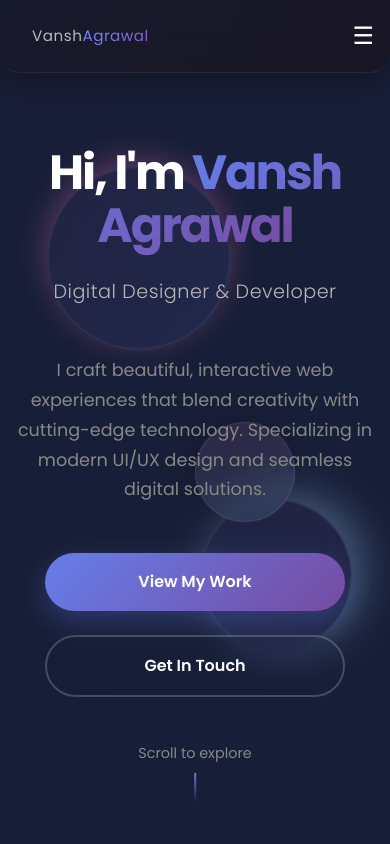
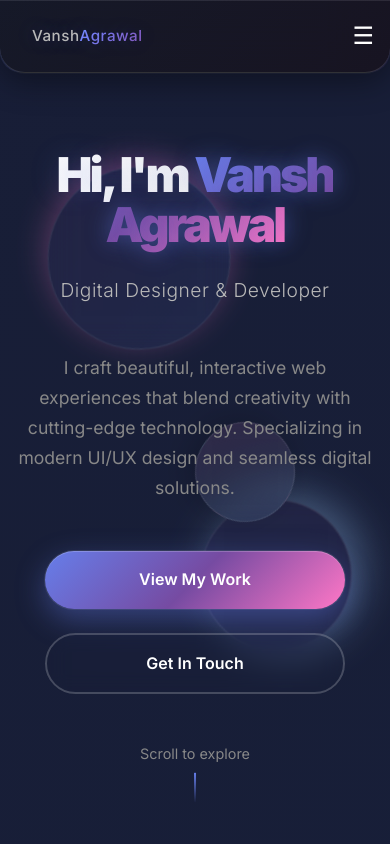
Before and after one commit to vansh070605/vansh070605.github.io, a React (Vite) app: page / in a window 390 px wide. Shown: the top 844 px of the page. Built offline with nearby package versions, Linux system fonts and the light colour scheme.

Commit message:
Enhanced UI with modern animations and improved visual effects

```diff
--- a/index.html
+++ b/index.html
@@ -6,7 +6,7 @@
     <title>Vansh Agrawal | Portfolio</title>
 
     <link rel="icon" href="/vite.svg" />
-    <link href="https://fonts.googleapis.com/css2?family=Poppins:wght@300;400;600;700&display=swap" rel="stylesheet" />
+    <link href="https://fonts.googleapis.com/css2?family=Inter:wght@300;400;500;600;700;800;900&family=Poppins:wght@300;400;600;700;800;900&display=swap" rel="stylesheet" />
 
     <style>
       html {
--- a/package.json
+++ b/package.json
@@ -7,7 +7,7 @@
   "build": "vite build",
   "preview": "vite preview",
   "predeploy": "npm run build",
-  "deploy": "gh-pages -d dist"
+  "deploy": "gh-pages -d dist --dotfiles"
 },
   "dependencies": {
     "framer-motion": "^11.0.0",
@@ -16,6 +16,7 @@
   },
   "devDependencies": {
     "@vitejs/plugin-react": "^4.2.1",
+    "gh-pages": "^6.3.0",
     "vite": "^5.4.20"
   }
 }
--- a/src/components/Hero.jsx
+++ b/src/components/Hero.jsx
@@ -100,11 +100,16 @@ const Hero = () => {
           <motion.h1
             style={{ y: y1, opacity, scale }}
             className="hero-title"
-            initial={{ opacity: 0, scale: 0.8 }}
-            animate={{ opacity: 1, scale: 1 }}
-            transition={{ duration: 1.2, delay: 0.5 }}
+            initial={{ opacity: 0, scale: 0.8, y: 50 }}
+            animate={{ opacity: 1, scale: 1, y: 0 }}
+            transition={{ duration: 1.5, delay: 0.5, ease: "easeOut" }}
           >
-            Hi, I'm <span className="highlight">Vansh Agrawal</span>
+            Hi, I'm <motion.span
+              className="highlight"
+              initial={{ opacity: 0, scale: 0.5 }}
+              animate={{ opacity: 1, scale: 1 }}
+              transition={{ duration: 1, delay: 1.2, ease: "backOut" }}
+            >Vansh Agrawal</motion.span>
           </motion.h1>
 
           <motion.p
@@ -112,31 +117,49 @@ const Hero = () => {
             className="hero-subtitle"
             initial={{ opacity: 0, y: 30 }}
             animate={{ opacity: 1, y: 0 }}
-            transition={{ duration: 1, delay: 0.8 }}
+            transition={{ duration: 1.2, delay: 0.8, ease: "easeOut" }}
           >
-            Digital Designer & Developer
+            <motion.span
+              initial={{ opacity: 0 }}
+              animate={{ opacity: 1 }}
+              transition={{ duration: 0.8, delay: 1.5 }}
+            >
+              Digital Designer & Developer
+            </motion.span>
           </motion.p>
 
           <motion.p
             className="hero-description"
             initial={{ opacity: 0, y: 30 }}
             animate={{ opacity: 1, y: 0 }}
-            transition={{ duration: 1, delay: 1.1 }}
+            transition={{ duration: 1.2, delay: 1.1, ease: "easeOut" }}
           >
-            I craft beautiful, interactive web experiences that blend creativity with cutting-edge technology.
-            Specializing in modern UI/UX design and seamless digital solutions.
+            <motion.span
+              initial={{ opacity: 0 }}
+              animate={{ opacity: 1 }}
+              transition={{ duration: 0.8, delay: 1.8 }}
+            >
+              I craft beautiful, interactive web experiences that blend creativity with cutting-edge technology.
+              Specializing in modern UI/UX design and seamless digital solutions.
+            </motion.span>
           </motion.p>
 
           <motion.div
             className="cta-buttons"
             initial={{ opacity: 0, y: 30 }}
             animate={{ opacity: 1, y: 0 }}
-            transition={{ duration: 1, delay: 1.4 }}
+            transition={{ duration: 1.2, delay: 1.4, ease: "easeOut" }}
           >
             <motion.a
               href="#projects"
               className="btn-primary"
-              whileHover={{ scale: 1.05 }}
+              initial={{ opacity: 0, x: -50 }}
+              animate={{ opacity: 1, x: 0 }}
+              transition={{ duration: 0.8, delay: 2.1 }}
+              whileHover={{
+                scale: 1.05,
+                boxShadow: "0 20px 50px rgba(102, 126, 234, 0.6)"
+              }}
               whileTap={{ scale: 0.95 }}
             >
               View My Work
@@ -144,7 +167,13 @@ const Hero = () => {
             <motion.a
               href="#contact"
               className="btn-secondary"
-              whileHover={{ scale: 1.05 }}
+              initial={{ opacity: 0, x: 50 }}
+              animate={{ opacity: 1, x: 0 }}
+              transition={{ duration: 0.8, delay: 2.3 }}
+              whileHover={{
+                scale: 1.05,
+                borderColor: "rgba(255, 255, 255, 0.4)"
+              }}
               whileTap={{ scale: 0.95 }}
             >
               Get In Touch
--- a/src/styles/global.css
+++ b/src/styles/global.css
@@ -6,7 +6,7 @@
 }
 
 html, body {
-  font-family: "Poppins", sans-serif;
+  font-family: "Inter", "SF Pro Display", -apple-system, BlinkMacSystemFont, "Segoe UI", Roboto, sans-serif;
   background: linear-gradient(135deg, #0a0a0a 0%, #1a1a2e 25%, #16213e 50%, #0a0a0a 100%);
   background-size: 400% 400%;
   animation: gradientShift 15s ease infinite;
@@ -15,6 +15,9 @@ html, body {
   scroll-behavior: smooth;
   line-height: 1.6;
   position: relative;
+  font-weight: 400;
+  -webkit-font-smoothing: antialiased;
+  -moz-osx-font-smoothing: grayscale;
 }
 
 @keyframes gradientShift {
@@ -32,10 +35,27 @@ body::before {
   width: 100%;
   height: 100%;
   background-image:
-    radial-gradient(circle at 20% 20%, rgba(102, 126, 234, 0.1) 0%, transparent 50%),
-    radial-gradient(circle at 80% 80%, rgba(118, 75, 162, 0.1) 0%, transparent 50%),
-    radial-gradient(circle at 40% 60%, rgba(255, 119, 198, 0.08) 0%, transparent 50%);
+    radial-gradient(circle at 20% 20%, rgba(102, 126, 234, 0.15) 0%, transparent 50%),
+    radial-gradient(circle at 80% 80%, rgba(118, 75, 162, 0.15) 0%, transparent 50%),
+    radial-gradient(circle at 40% 60%, rgba(255, 119, 198, 0.12) 0%, transparent 50%),
+    radial-gradient(circle at 60% 30%, rgba(120, 219, 255, 0.1) 0%, transparent 50%);
   animation: particleFloat 20s ease-in-out infinite;
+  z-index: -1;
+  pointer-events: none;
+}
+
+/* === ADDITIONAL GLOW EFFECTS === */
+body::after {
+  content: "";
+  position: fixed;
+  top: 0;
+  left: 0;
+  width: 100%;
+  height: 100%;
+  background:
+    radial-gradient(circle at 10% 10%, rgba(102, 126, 234, 0.05) 0%, transparent 30%),
+    radial-gradient(circle at 90% 90%, rgba(118, 75, 162, 0.05) 0%, transparent 30%);
+  animation: subtleGlow 25s ease-in-out infinite;
   z-index: -1;
   pointer-events: none;
 }
@@ -44,6 +64,11 @@ body::before {
   0%, 100% { transform: translateY(0px) rotate(0deg); }
   33% { transform: translateY(-20px) rotate(120deg); }
   66% { transform: translateY(10px) rotate(240deg); }
+}
+
+@keyframes subtleGlow {
+  0%, 100% { opacity: 0.3; transform: scale(1); }
+  50% { opacity: 0.6; transform: scale(1.1); }
 }
 
 /* === CUSTOM SCROLLBAR === */
@@ -74,13 +99,16 @@ body::before {
   justify-content: space-between;
   align-items: center;
   padding: 1.5rem 4rem;
-  background: rgba(10, 10, 10, 0.7);
-  backdrop-filter: blur(25px);
-  border-bottom: 1px solid rgba(255, 255, 255, 0.1);
-  border-radius: 0 0 20px 20px;
+  background: rgba(10, 10, 10, 0.8);
+  backdrop-filter: blur(30px);
+  border-bottom: 1px solid rgba(255, 255, 255, 0.15);
+  border-radius: 0 0 25px 25px;
   z-index: 1000;
   transition: all 0.4s cubic-bezier(0.4, 0, 0.2, 1);
-  box-shadow: 0 8px 32px rgba(0, 0, 0, 0.3);
+  box-shadow:
+    0 8px 32px rgba(0, 0, 0, 0.4),
+    0 0 0 1px rgba(255, 255, 255, 0.05),
+    inset 0 1px 0 rgba(255, 255, 255, 0.1);
 }
 
 .navbar::before {
@@ -109,13 +137,14 @@ body::before {
 }
 
 .logo {
-  font-size: 2rem;
-  font-weight: 800;
+  font-size: 2.2rem;
+  font-weight: 900;
   color: #fff;
-  letter-spacing: 2px;
+  letter-spacing: 3px;
   text-decoration: none;
   position: relative;
   transition: all 0.3s cubic-bezier(0.4, 0, 0.2, 1);
+  text-shadow: 0 0 20px rgba(102, 126, 234, 0.3);
 }
 
 .logo::before {
@@ -162,6 +191,11 @@ body::before {
   100% { filter: brightness(1.2); }
 }
 
+@keyframes textShimmer {
+  0%, 100% { background-position: 0% 50%; }
+  50% { background-position: 100% 50%; }
+}
+
 .navbar ul {
   list-style: none;
   display: flex;
@@ -280,20 +314,27 @@ body::before {
 }
 
 .hero-title {
-  font-size: clamp(3rem, 8vw, 6rem);
+  font-size: clamp(3.5rem, 9vw, 7rem);
   font-weight: 900;
-  letter-spacing: -2px;
+  letter-spacing: -3px;
   color: #ffffff;
   margin-bottom: 1.5rem;
-  line-height: 1.1;
-}
-
-.highlight {
-  background: linear-gradient(135deg, #667eea 0%, #764ba2 100%);
+  line-height: 1.05;
+  text-shadow: 0 0 30px rgba(102, 126, 234, 0.2);
+  background: linear-gradient(135deg, #ffffff 0%, #f0f0f0 50%, #ffffff 100%);
   -webkit-background-clip: text;
   -webkit-text-fill-color: transparent;
   background-clip: text;
-  position: relative;
+}
+
+.highlight {
+  background: linear-gradient(135deg, #667eea 0%, #764ba2 50%, #ff77c6 100%);
+  -webkit-background-clip: text;
+  -webkit-text-fill-color: transparent;
+  background-clip: text;
+  position: relative;
+  animation: textShimmer 3s ease-in-out infinite;
+  filter: drop-shadow(0 0 10px rgba(102, 126, 234, 0.3));
 }
 
 .hero-subtitle {
@@ -334,9 +375,14 @@ body::before {
 }
 
 .btn-primary {
-  background: linear-gradient(135deg, #667eea 0%, #764ba2 100%);
+  background: linear-gradient(135deg, #667eea 0%, #764ba2 50%, #ff77c6 100%);
   color: #ffffff;
-  box-shadow: 0 10px 30px rgba(102, 126, 234, 0.3);
+  box-shadow:
+    0 10px 30px rgba(102, 126, 234, 0.4),
+    0 0 0 1px rgba(255, 255, 255, 0.1),
+    inset 0 1px 0 rgba(255, 255, 255, 0.2);
+  position: relative;
+  overflow: hidden;
 }
 
 .btn-primary::before {
@@ -356,7 +402,11 @@ body::before {
 
 .btn-primary:hover {
   transform: translateY(-3px) scale(1.05);
-  box-shadow: 0 15px 40px rgba(102, 126, 234, 0.4);
+  box-shadow:
+    0 15px 40px rgba(102, 126, 234, 0.5),
+    0 0 0 1px rgba(255, 255, 255, 0.2),
+    inset 0 1px 0 rgba(255, 255, 255, 0.3);
+  filter: brightness(1.1);
 }
 
 .btn-secondary {
```
Also changed, not shown: src/components/Projects.jsx (+62 -17 lines), src/components/Skills.jsx (+41 -12 lines), 1 other file (tests, documents, lock files or other folders).
